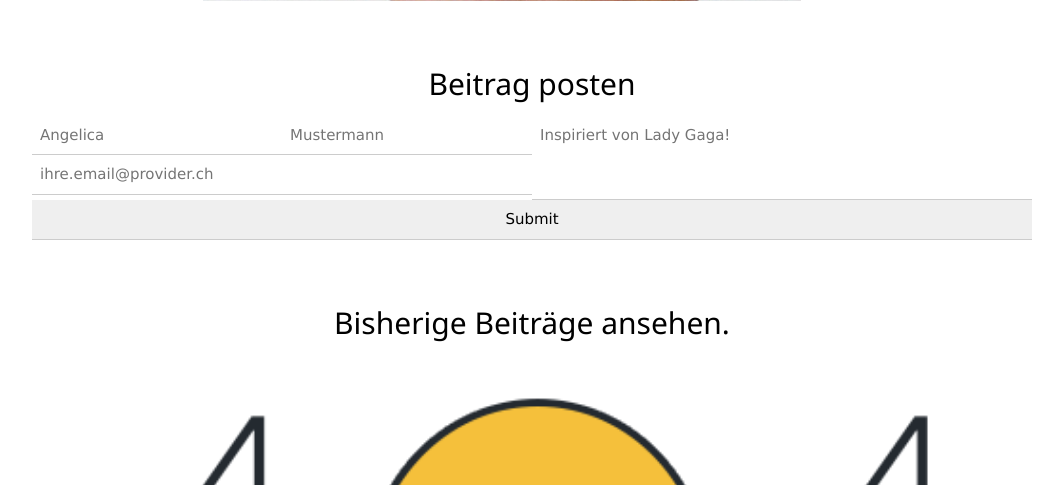
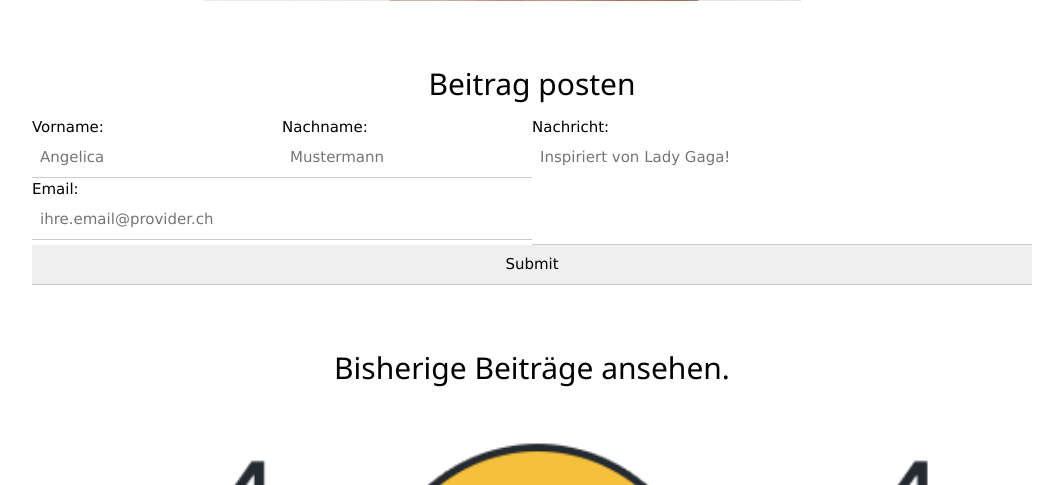
Before and after one commit to Mathieu-Lichtsteiner/WEBT_FS21_Projekt, a PHP site: page / in a window 1280 px wide. Shown: the part 1695-2180 px from the top of the page, without its empty margins (108-1171 px from the left). Run offline with PHP 8.4, Linux system fonts and the light colour scheme; data comes from the database, SQL or seed files in the repository.

Commit message:
Added Labels to the form.

```diff
--- a/css/main.css
+++ b/css/main.css
@@ -48,6 +48,11 @@ h1, h2, h3, a {
 	left: 0;
 }
 
+#message{
+	resize: none;
+	height: auto;
+}
+
 /* Attribute-Selectors */
 
 div[name="nav-Abstand"] {
--- a/index.html
+++ b/index.html
@@ -129,16 +129,28 @@
 		<form name="submitForm" action="backend.php?submit" method="POST"
 			onsubmit="appendCanvasToForm(); return validateForm();">
 			<div class="w3-col m6">
-				<input id="firstName" name="firstName" type="text" placeholder="Angelica" class="w3-input w3-col l6"
-					alt="Vorname eingeben." required minlength="2" maxlength="30" />
-				<input id="lastName" name="lastName" type="text" placeholder="Mustermann" class="w3-input w3-col l6"
-					alt="Nachname eingeben." required minlength="2" maxlength="30" />
-				<!-- Patternmatching mit RegEx: muss ein x@y.z enthalten, wobei x,y,z buchstaben & zahlen sein können. y&z müssen 2 oder länger sein -->
-				<input id="email" name="email" type="email" placeholder="ihre.email@provider.ch" class="w3-input w3-col"
-					alt="Email-Adresse eingeben." required maxlength="100" pattern="(.+)(@)(.{2,})(\.)(.{2,})" />
+				<div class="w3-col l6">
+					<label for="firstName" class="w3-label">Vorname: </label>
+					<input id="firstName" name="firstName" type="text" placeholder="Angelica" class="w3-input" required
+						minlength="2" maxlength="30" />
+				</div>
+				<div class="w3-col l6">
+					<label for="lastName" class="w3-label">Nachname: </label>
+					<input id="lastName" name="lastName" type="text" placeholder="Mustermann" class="w3-input" required
+						minlength="2" maxlength="30" />
+				</div>
+				<div class="w3-col">
+					<label for="email" class="w3-label">Email: </label>
+					<!-- Patternmatching mit RegEx: muss ein x@y.z enthalten, wobei x,y,z buchstaben & zahlen sein können. y&z müssen 2 oder länger sein -->
+					<input id="email" name="email" type="email" placeholder="ihre.email@provider.ch" class="w3-input"
+						required maxlength="100" pattern="(.+)(@)(.{2,})(\.)(.{2,})" />
+				</div>
 			</div>
-			<textarea id="message" name="message" placeholder="Inspiriert von Lady Gaga!" class="w3-input w3-col m6"
-				style="resize: none;" rows="3" alt="Nachricht eingeben."></textarea>
+			<div class="w3-col m6">
+				<label for="message" class="w3-label">Nachricht: </label>
+				<textarea id="message" name="message" placeholder="Inspiriert von Lady Gaga!" class="w3-input"
+					rows="4"></textarea>
+			</div>
 			<input type="submit" id="submitButton" class="w3-input">
 			<!-- Hidden input-Felder für zusätzliche Daten: https://stackoverflow.com/questions/8021748/how-to-add-additional-parameters-on-a-form-submitting-it-with-get-method -->
 			<input type="hidden" id="submitCanvas" name="submitCanvas" />
```
